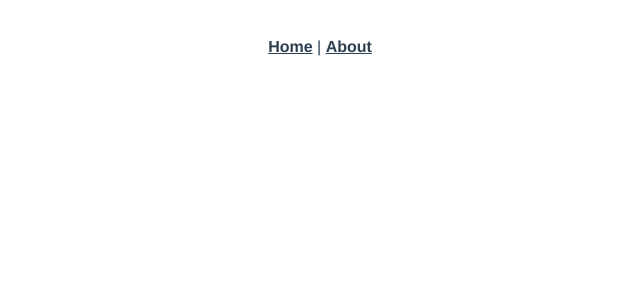
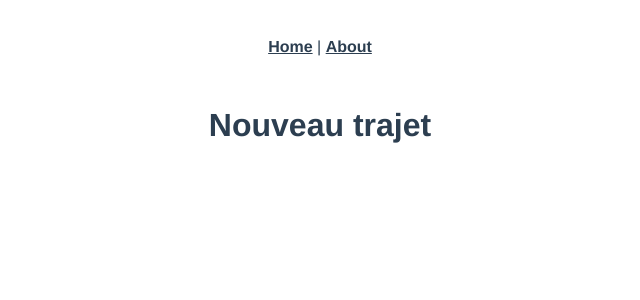
Before and after one commit to felixSabatie/TravelExpress, a Vue app in the folder front/: page /lifts/new in a window 1280 px wide. Shown: the top 300 px of the page, without its empty margins (320-960 px from the left). Built offline with nearby package versions, Linux system fonts and the light colour scheme.

Commit message:
Init new view

```diff
--- a/front/src/router.js
+++ b/front/src/router.js
@@ -1,6 +1,7 @@
 import Vue from 'vue'
 import Router from 'vue-router'
 import Home from './views/Home.vue'
+import NewLift from './views/lift/NewLift'
 
 Vue.use(Router)
 
@@ -20,6 +21,11 @@ export default new Router({
       // this generates a separate chunk (about.[hash].js) for this route
       // which is lazy-loaded when the route is visited.
       component: () => import(/* webpackChunkName: "about" */ './views/About.vue')
+    },
+    {
+      path: '/lifts/new',
+      name: 'new_lift',
+      component: NewLift
     }
   ]
 })
--- /dev/null
+++ b/front/src/views/lift/NewLift.vue
@@ -0,0 +1,7 @@
+<template>
+  <h1>Nouveau trajet</h1>
+</template>
+
+<script>
+
+</script>
```
